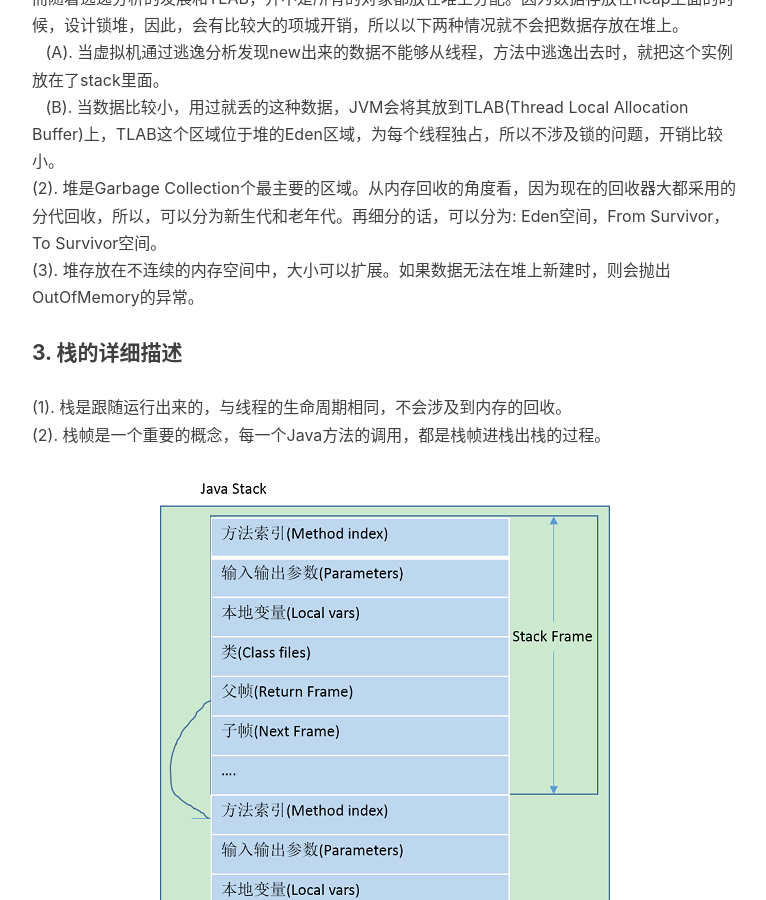
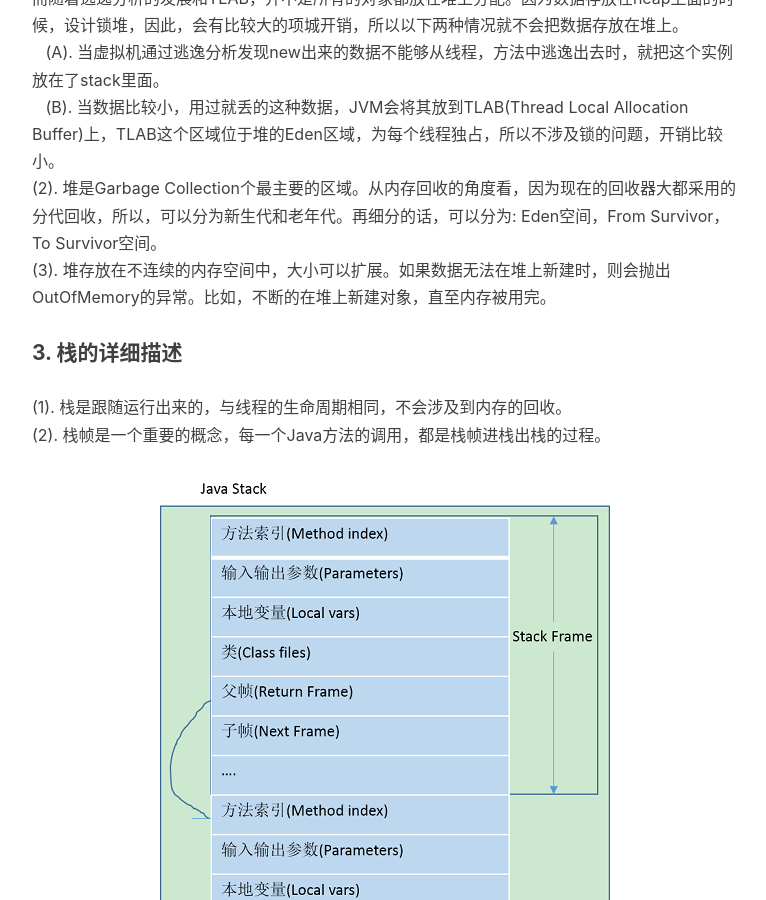
Before and after one commit to baiscjava/basicjava.github.io, a Jekyll site: the page built from _posts/2017-01-13-Java内存空间，即堆和栈的区别和使用.md, in a window 1280 px wide and 900 px high, scrolled down 1323 px. Shown: the whole window, without its empty margins (233-999 px from the left). Built offline with Jekyll 4.4.1, drawn with Linux system fonts in a browser that asks for light colours; nearby versions of some CDN libraries; comment, search, counter and statistics services are not loaded.

Commit message:
Update 2017-01-13-Java内存空间，即堆和栈的区别和使用.md

```diff
--- a/_posts/2017-01-13-Java内存空间，即堆和栈的区别和使用.md
+++ b/_posts/2017-01-13-Java内存空间，即堆和栈的区别和使用.md
@@ -30,7 +30,7 @@ The heap is the runtime data area from which memory for all class instances and
     (A). 当虚拟机通过逃逸分析发现new出来的数据不能够从线程，方法中逃逸出去时，就把这个实例放在了stack里面。<br>
     (B). 当数据比较小，用过就丢的这种数据，JVM会将其放到TLAB(Thread Local Allocation Buffer)上，TLAB这个区域位于堆的Eden区域，为每个线程独占，所以不涉及锁的问题，开销比较小。<br>
 (2). 堆是Garbage Collection个最主要的区域。从内存回收的角度看，因为现在的回收器大都采用的分代回收，所以，可以分为新生代和老年代。再细分的话，可以分为: Eden空间，From Survivor，To Survivor空间。<br>
-(3). 堆存放在不连续的内存空间中，大小可以扩展。如果数据无法在堆上新建时，则会抛出OutOfMemory的异常。<br>
+(3). 堆存放在不连续的内存空间中，大小可以扩展。如果数据无法在堆上新建时，则会抛出OutOfMemory的异常。比如，不断的在堆上新建对象，直至内存被用完。<br>
 
 #### 3. 栈的详细描述
 (1). 栈是跟随运行出来的，与线程的生命周期相同，不会涉及到内存的回收。<br>
```
